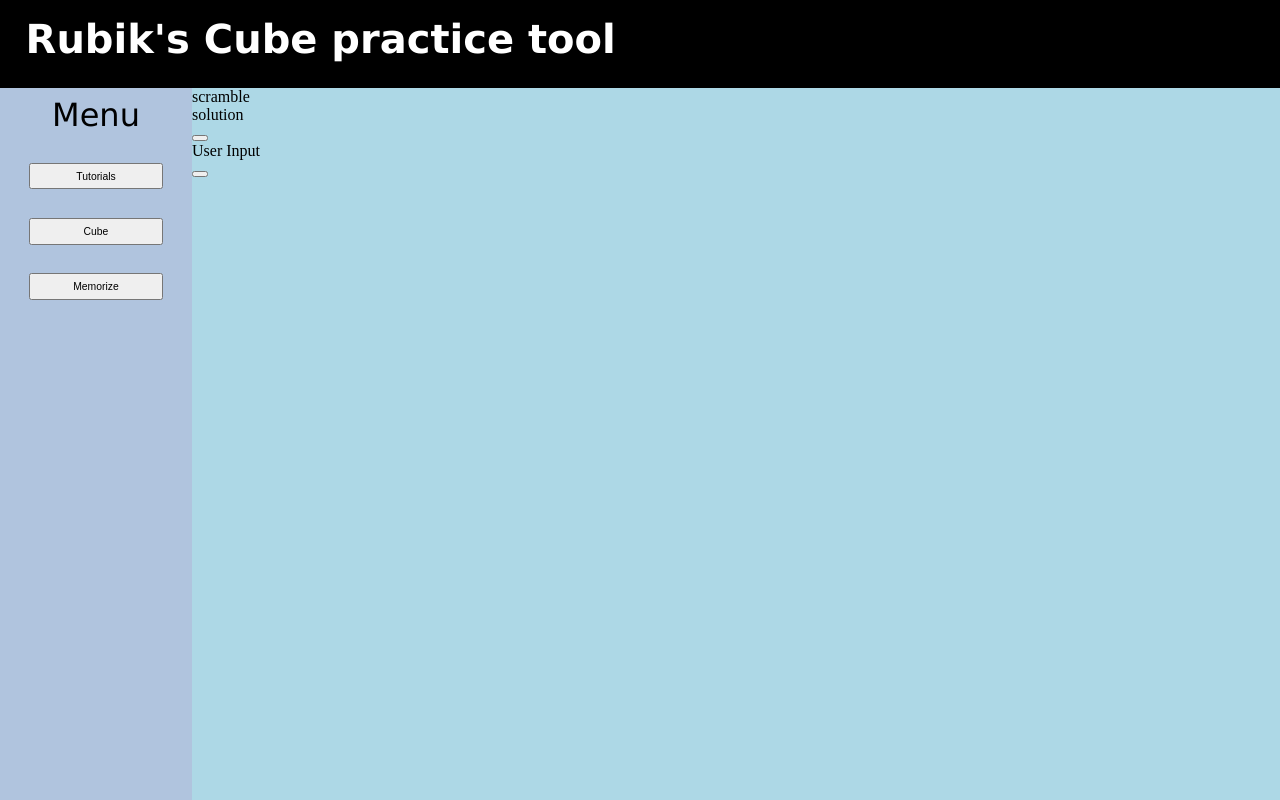
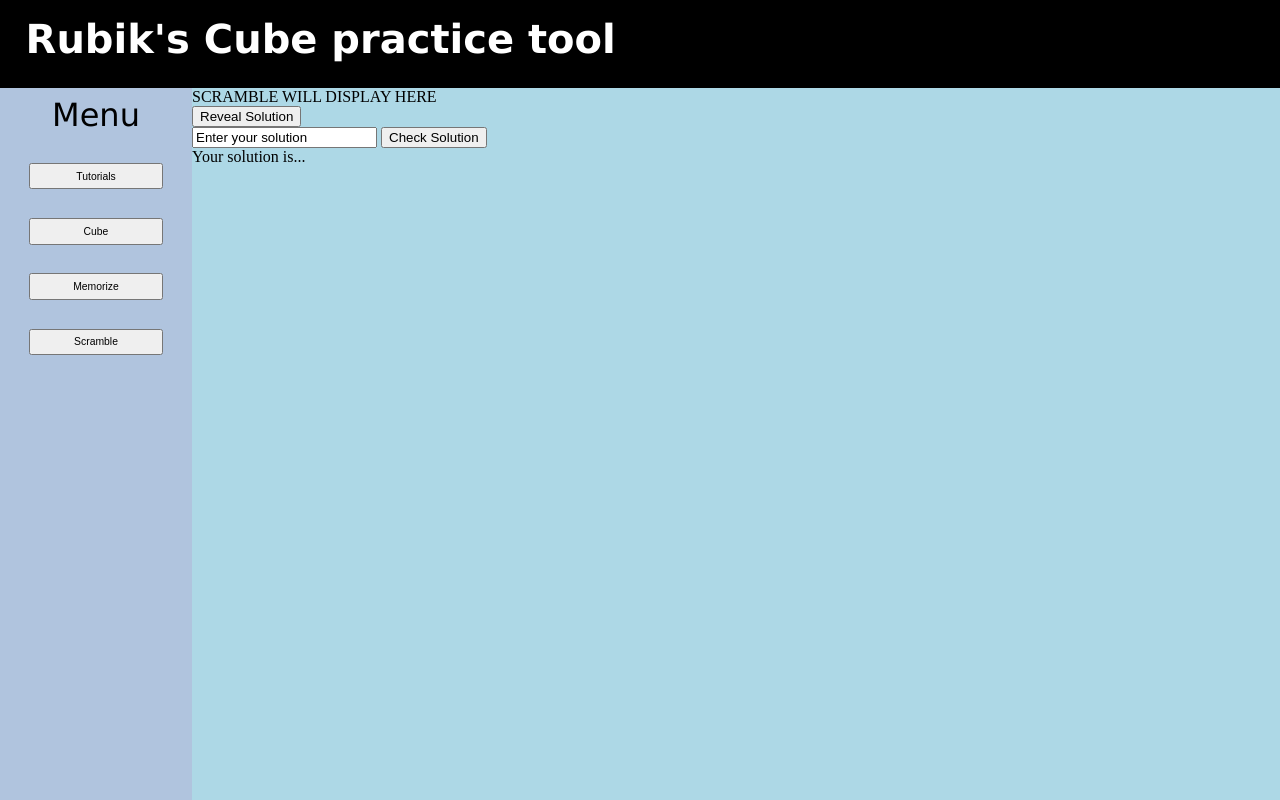
Before and after one commit to Tonyenike/CS-361-Group-Project, a Node server app: template views/scramble.handlebars in a window 1280 px wide. Run offline with Node 20, Linux system fonts and the light colour scheme; the template is opened without the code that fills it, so the values that code supplies are empty; some libraries are stand-ins or nearby versions.

Commit message:
Created scramble page minus scramble/solution generation
created scramble.css
created scramble.js
updated server for scramble page
updated menu to add scramble page
updated socket to 50100 on .js 's

```diff
--- a/public/cube.js
+++ b/public/cube.js
@@ -2,7 +2,7 @@
  *   Establish connection to the server.
  */
 
-var socket = io.connect('http://localhost:3000');
+var socket = io.connect('http://localhost:50100');
 
 /*
  *   Client side functionality here.
--- a/public/letters.css
+++ b/public/letters.css
@@ -27,8 +27,6 @@
     font-family: serif;
     font-size: 1.2vw;
 
-
-
 }
 
 #word-gen:hover {
--- a/public/letters.js
+++ b/public/letters.js
@@ -2,7 +2,7 @@
  *   Establish connection to the server.
  */
 
-var socket = io.connect('http://localhost:3000');
+var socket = io.connect('http://localhost:50100');
 
 
 /*
@@ -1180,4 +1180,7 @@ document.getElementById("content-display").innerHTML = "Xavier";
 if (string == "xw")
 document.getElementById("content-display").innerHTML = "Wolverine";
 
+else
+document.getElementById("content-display").innerHTML = "Error...";
+
 }
--- a/public/menu.js
+++ b/public/menu.js
@@ -17,3 +17,9 @@ document.getElementById("letters-page").onclick = function(){
 	location.href = "/letters"
 
 }
+
+document.getElementById("scramble-page").onclick = function(){
+
+	location.href = "/scramble"
+
+}
--- /dev/null
+++ b/public/scramble.js
@@ -0,0 +1,22 @@
+/*
+ *   Establish connection to the server.
+ */
+
+var socket = io.connect('http://localhost:50100');
+
+/*
+ *   Client side functionality here.
+ *   We need to make some agreements and hash out some things on how
+ *   socket functionalities will work before I proceed.
+ */
+ document.getElementById("reveal").addEventListener("click", showhide);
+
+ function showhide(){
+   var x = document.getElementById("solution");
+   if (x.style.display === "none"){
+     x.style.display = "block";
+   }
+   else{
+     x.style.display = "none";
+   }
+ }
--- a/server.js
+++ b/server.js
@@ -120,6 +120,11 @@ app.get('/letters', function(req, res) {
     	res.status(200).render('letters.handlebars', context);
 });
 
+app.get('/scramble', function(req, res) {
+	context = {style: "./scramble.css"};
+    	res.status(200).render('scramble.handlebars', context);
+});
+
 app.get('/scrambler', function(req, res) {
 	context = {style: "./scrambler.css"};
     	res.status(200).render('scrambler.handlebars', context);
--- a/views/partials/letterscanvas.handlebars
+++ b/views/partials/letterscanvas.handlebars
@@ -1,7 +1,7 @@
 <div id = "canvas">
 	<div id = "input-box">
-		<input type = "text" id = "text-input" value = "Write something here!">
-		<button id = "word-gen">Generate memorization string</button>
+		<input type = "text" id = "text-input" value = "Enter a pair of lowercase letters A - X">
+		<button id = "word-gen">Generate word</button>
 	</div>
 
 	<div id = "content-display">
--- a/views/partials/menu.handlebars
+++ b/views/partials/menu.handlebars
@@ -4,5 +4,7 @@
 	<button class = "menu-button" id = "tutorials-page">Tutorials</button>
 	<button class = "menu-button" id = "cube-page">Cube</button>
 	<button class = "menu-button" id = "letters-page">Memorize</button>
+	<button class = "menu-button" id = "scramble-page">Scramble</button>
+
 
 </div>
--- a/views/partials/scramblecanvas.handlebars
+++ b/views/partials/scramblecanvas.handlebars
@@ -1,24 +1,22 @@
 	<div id = "canvas">
-		<div id = "scramblediv">scramble</div>
-        <div id = "box1">
+		<div id = "scramble-display">SCRAMBLE WILL DISPLAY HERE</div>
 
-        </div>
+		<div id = "solution-display">
 
-        <div id = "solutiondiv">solution</div>
-        <div id = "box2">
+    	<div id = "solution" style="display:none">SOLUTION WILL DISPLAY HERE</div>
+			<button id = "reveal">Reveal Solution</button>
 
-        </div>
+    </div>
 
-        <button id = "hide">
+    <div id = "user-input">
 
-        </button>
+			<input type = "text" id = "text-input" value = "Enter your solution">
+			<button id = "check-solution">Check Solution</button>
 
-        <div id = "inputdiv">User Input</div>
-        <div id = "box1">
+		</div>
 
-        </div>
+    <div id = "result-display">
+			Your solution is...
+    </div>
 
-        <button id = "check">
-
-        </button>
 	</div>
```
Also changed, not shown: public/scramble.css (added, +50 -0 lines).
